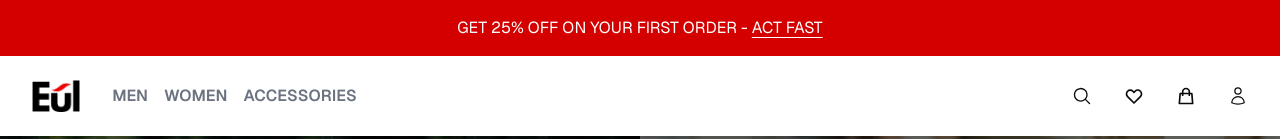
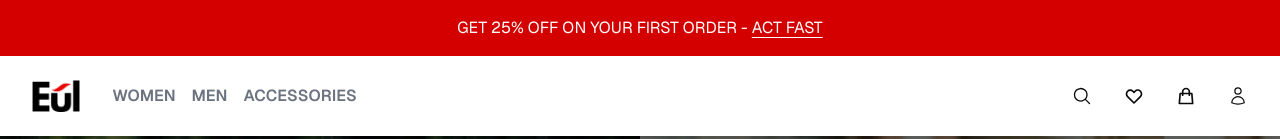
Before and after one commit to johansdamanik/eul-store, a Next.js app: page / in a window 1280 px wide. Shown: the top 139 px of the page. Built offline with nearby package versions, Linux system fonts and the light colour scheme.

Commit message:
feat: update router link

```diff
--- a/src/components/Layout/Header.tsx
+++ b/src/components/Layout/Header.tsx
@@ -42,13 +42,13 @@ export default function Header() {
     return (
       <ul className="flex flex-col items-start gap-4 font-semibold text-gray-700 md:flex-row md:items-center">
         <li>
-          <Link href="/men" className={getLinkClass("/men")}>
-            MEN
+          <Link href="/women" className={getLinkClass("/women")}>
+            WOMEN
           </Link>
         </li>
         <li>
-          <Link href="/women" className={getLinkClass("/women")}>
-            WOMEN
+          <Link href="/men" className={getLinkClass("/men")}>
+            MEN
           </Link>
         </li>
         <li>
```
